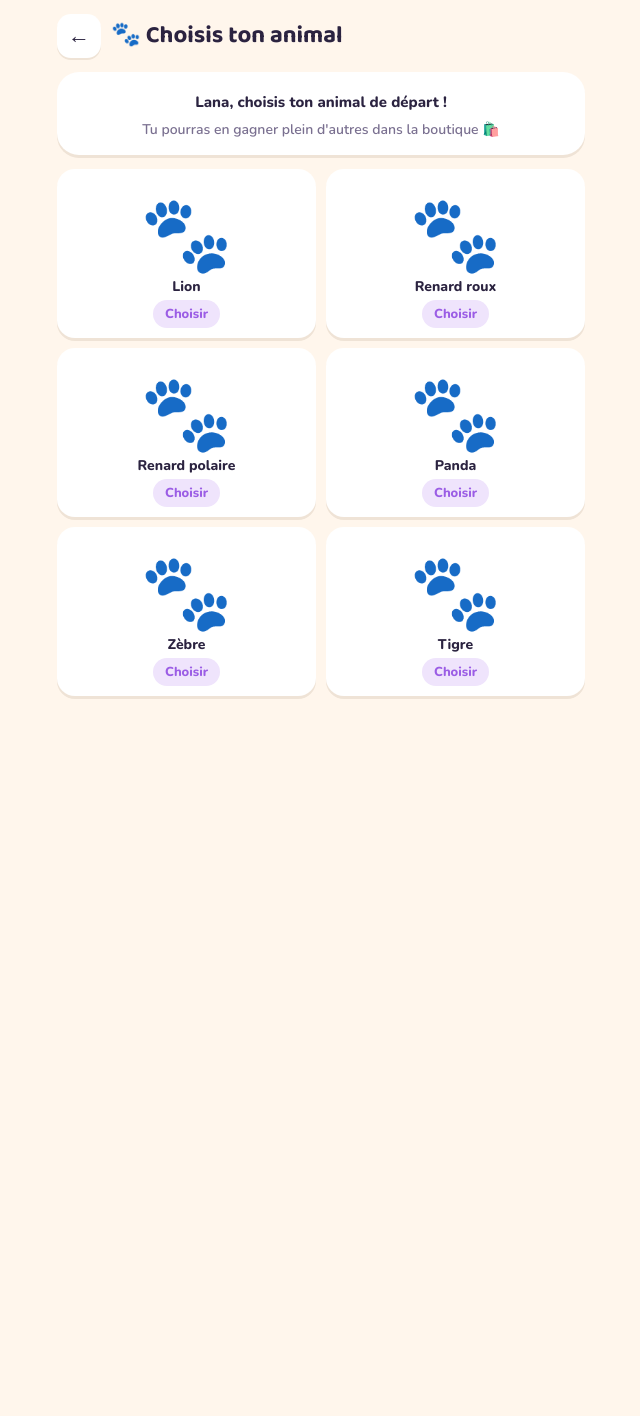
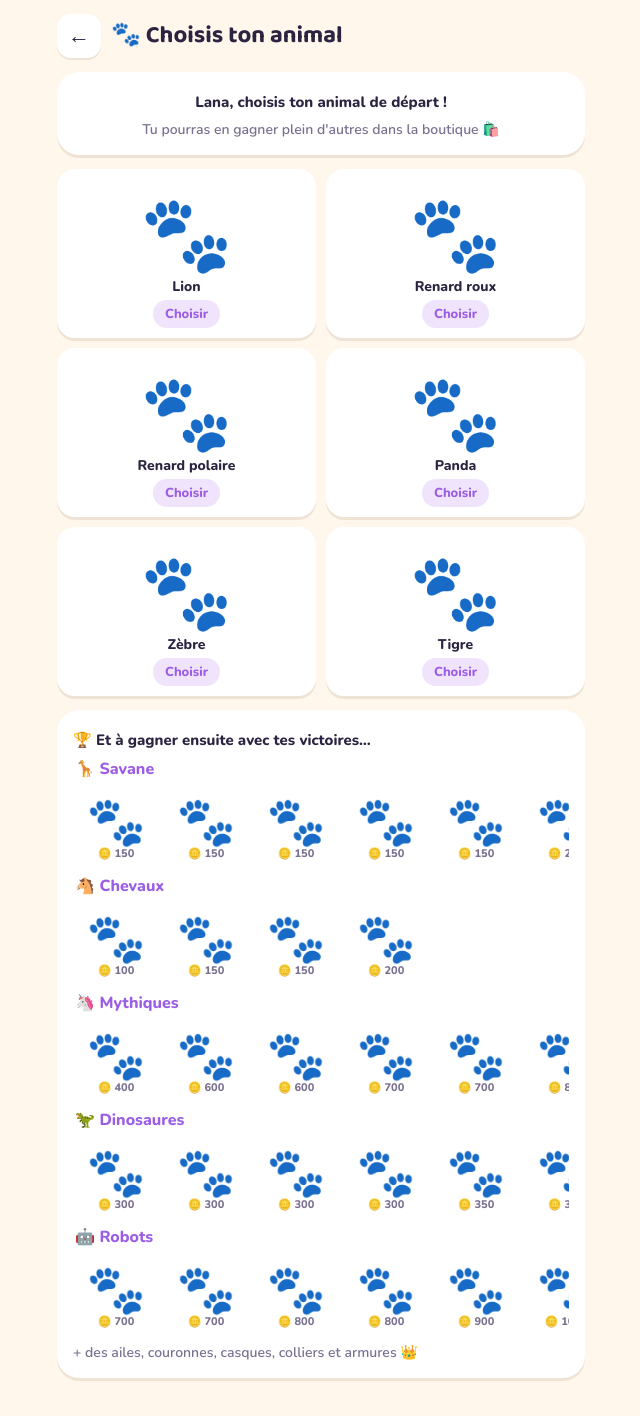
Before and after one commit to olaseb/olaseb.github.io, a Jekyll site: the page tables/index.html, which Jekyll copies as it is, in a window 1280 px wide. Shown: the whole page, without its empty margins (319-959 px from the left). Built offline with Jekyll 4.4.1, drawn with Linux system fonts in a browser that asks for light colours; Markdown is read by kramdown in place of the engine named in the settings; a script that is not in the unit is left out; before the commit the page ends 900 px from its top, so only the background shows below that.

```diff
--- a/tables/index.html
+++ b/tables/index.html
@@ -278,7 +278,8 @@ html:has(body.th-galaxie){background:#100f2e}
 .sitem{background:var(--card);border-radius:18px;padding:8px 8px 10px;text-align:center;box-shadow:0 3px 0 var(--line);display:flex;flex-direction:column;align-items:center;gap:4px}
 .sitem>svg{width:100%;height:96px;overflow:visible}.shead{grid-column:1/-1;font-weight:900;font-size:16px;margin:10px 2px 0;color:var(--me)}
 .mypet{display:flex;align-items:center;gap:12px;background:var(--card);border-radius:18px;padding:8px 12px;margin-bottom:10px;box-shadow:0 3px 0 var(--line)}.mypet>svg{width:120px;height:90px;flex:none;overflow:visible}
-.cpuscroll{max-height:150px;overflow-y:auto;padding:2px}.sitem b{font-size:14px}.sitem.lock{opacity:.6}
+.cpuscroll{max-height:150px;overflow-y:auto;padding:2px}
+.teaser{display:flex;gap:8px;overflow-x:auto;padding:4px 2px 6px;scrollbar-width:none}.teaser>div{flex:none;width:82px;text-align:center;font-size:11px;font-weight:800;color:var(--muted)}.teaser svg{width:82px;height:62px;display:block;overflow:visible}.sitem b{font-size:14px}.sitem.lock{opacity:.6}
 .tprev{position:relative;width:100%;height:78px;border-radius:12px;overflow:hidden}.tprev svg{position:absolute;inset:0;width:100%;height:100%}
 .tprev.th-classique{background:#fff6ec;display:grid;place-items:center;font-size:36px;border:2px solid var(--line)}.tprev.th-galaxie{background:radial-gradient(ellipse at top,#3b1f7a,#100f2e);display:grid;place-items:center;font-size:36px}
 .price{display:inline-block;background:#fff4cc;color:#8a5a00;border-radius:99px;padding:5px 12px;font-weight:800;font-size:13px}
@@ -1622,9 +1623,12 @@ function cpuPick(){
 SCREENS.starter = () => {
   app.innerHTML = hdr("🐾 Choisis ton animal") + `<div class="card" style="text-align:center"><div class="label">${NAMES[me()]}, choisis ton animal de départ !</div>
   <div class="muted small">Tu pourras en gagner plein d'autres dans la boutique 🛍️</div></div>
-  <div class="sgrid">${SHOP.animaux.filter(it=>it.cat==="depart").map(it=>`<div class="sitem">${animalSVG(it.id.slice(3),{})}<b>${it.name}</b><button class="price eq" onclick="pickStarter('${it.id.slice(3)}')">Choisir</button></div>`).join("")}</div>`;
-};
-function pickStarter(k){ P().horse=k; save(); toast(`🐾 Bienvenue <b>${ANIMALS[k].n}</b> !`); go("home"); }
+  <div class="sgrid">${SHOP.animaux.filter(it=>it.cat==="depart").map(it=>`<div class="sitem">${animalSVG(it.id.slice(3),{})}<b>${it.name}</b><button class="price eq" onclick="pickStarter('${it.id.slice(3)}')">Choisir</button></div>`).join("")}</div>
+  <div class="card" style="margin-top:14px"><div class="label">🏆 Et à gagner ensuite avec tes victoires…</div>
+  ${CATS.filter(([c])=>c!=="depart").map(([c,l])=>`<div class="shead" style="margin-top:8px">${l}</div><div class="teaser">${SHOP.animaux.filter(it=>it.cat===c).map(it=>`<div>${animalSVG(it.id.slice(3),{})}<span>🪙 ${it.price}</span></div>`).join("")}</div>`).join("")}
+  <div class="muted small" style="margin-top:8px">+ des ailes, couronnes, casques, colliers et armures 👑</div></div>`;
+};
+function pickStarter(k){ P().horse=k; P().picked=1; save(); toast(`🐾 Bienvenue <b>${ANIMALS[k].n}</b> !`); go("home"); }
 
 /* ================== Badges ================== */
 SCREENS.badges = () => {
```
Also changed, not shown: other parts of tables/index.html (+1 -1 lines).
